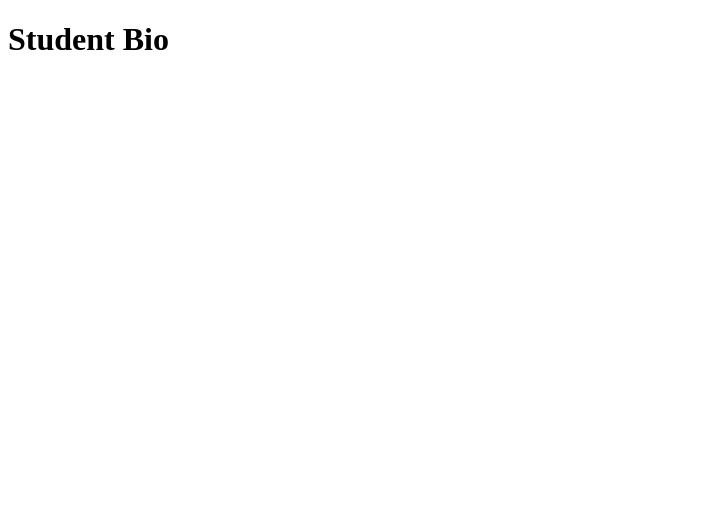
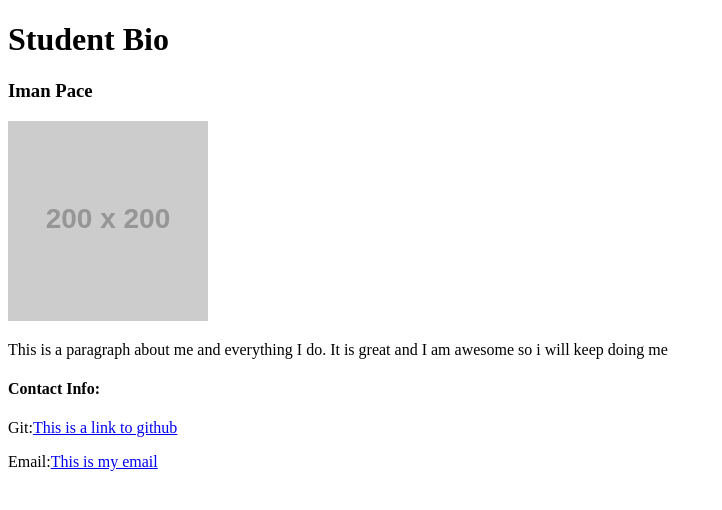
Before and after one commit to y2kRULEZ/UnsolvedAct5, a plain HTML site: page Unsolved/index.html in a window 1280 px wide. Shown: the whole page, without its empty margins (0-722 px from the left). Drawn offline with Linux system fonts and the light colour scheme; placeholder pictures from the web are drawn by us.

Commit message:
Update code

```diff
--- a/Unsolved/index.html
+++ b/Unsolved/index.html
@@ -9,8 +9,16 @@
   <body>
     <header>
       <h1>Student Bio</h1>
+      <h3>Iman Pace</h3>
     </header>
     <!-- TODO: Write Your Code Below-->
+    <section>
+      <img src="https://via.placeholder.com/200" alt="place holder">
+      <p>This is a paragraph about me and everything I do. It is great and I am awesome so i will keep doing me</p>
+      <h4>Contact Info:</h4>
+      <p>Git:<a href="https://github.com/y2kRULEZ">This is a link to github</a></p>
+      <p>Email:<a href="imanpace7@gmail.com">This is my email</a></p>
+    </section>
 
   </body>
 
```
